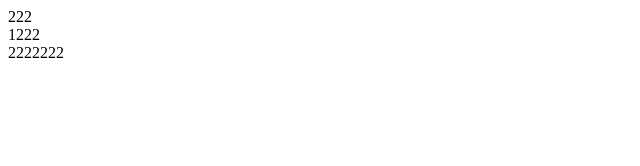
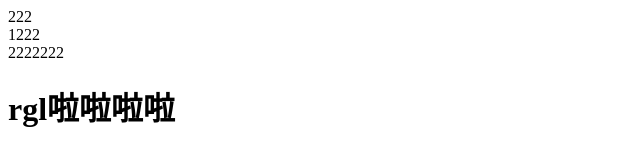
Before and after one commit to hj09100/ceshi, a plain HTML site: page index.html in a window 1280 px wide. Shown: the whole page, without its empty margins (0-640 px from the left). Drawn offline with Linux system fonts and the light colour scheme.

Commit message:
人够了

```diff
--- a/index.html
+++ b/index.html
@@ -10,5 +10,6 @@
     <div>222</div>
     <div>1222</div>
     <div>2222222</div>
+    <h1>rgl啦啦啦啦</h1>
 </body>
 </html>
```
